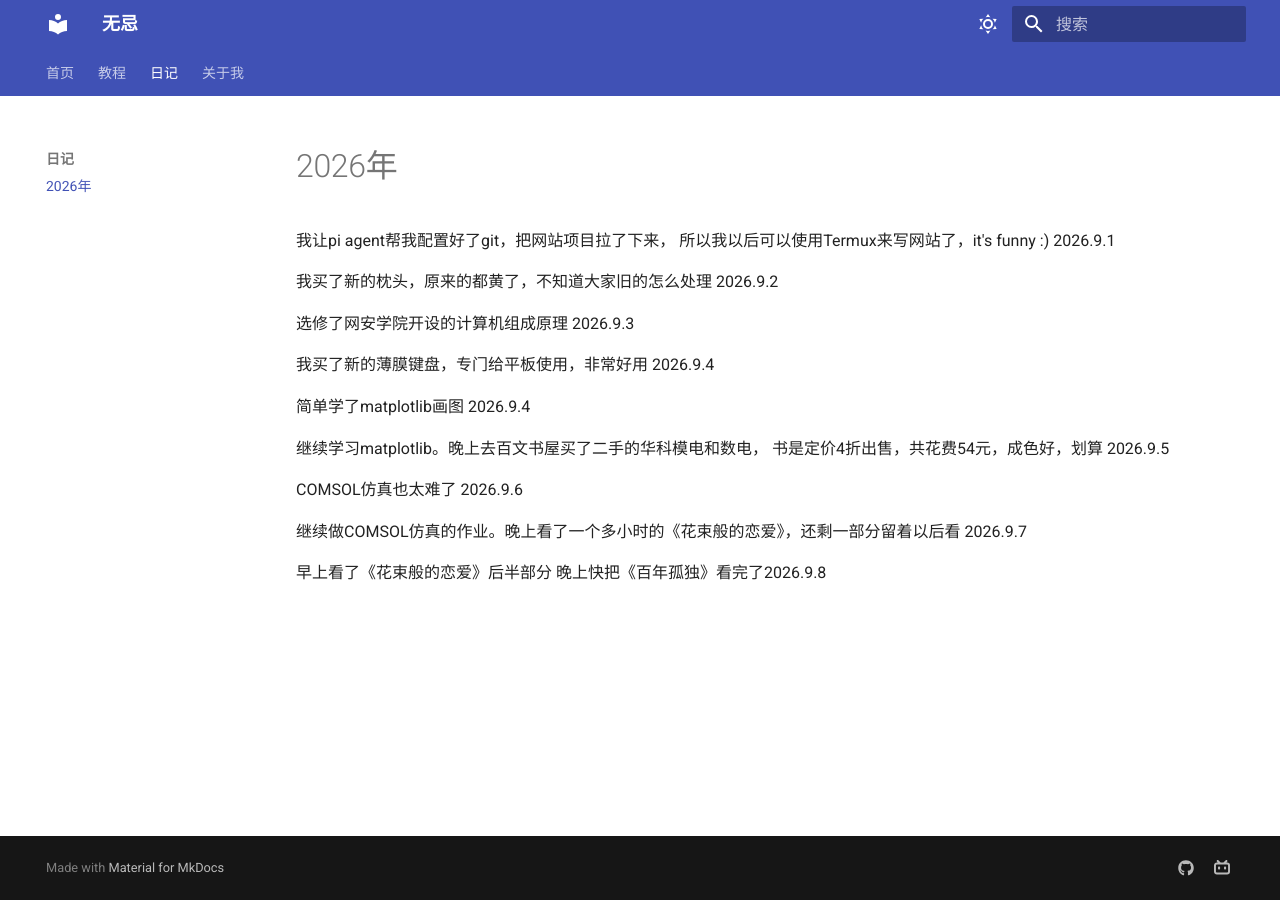
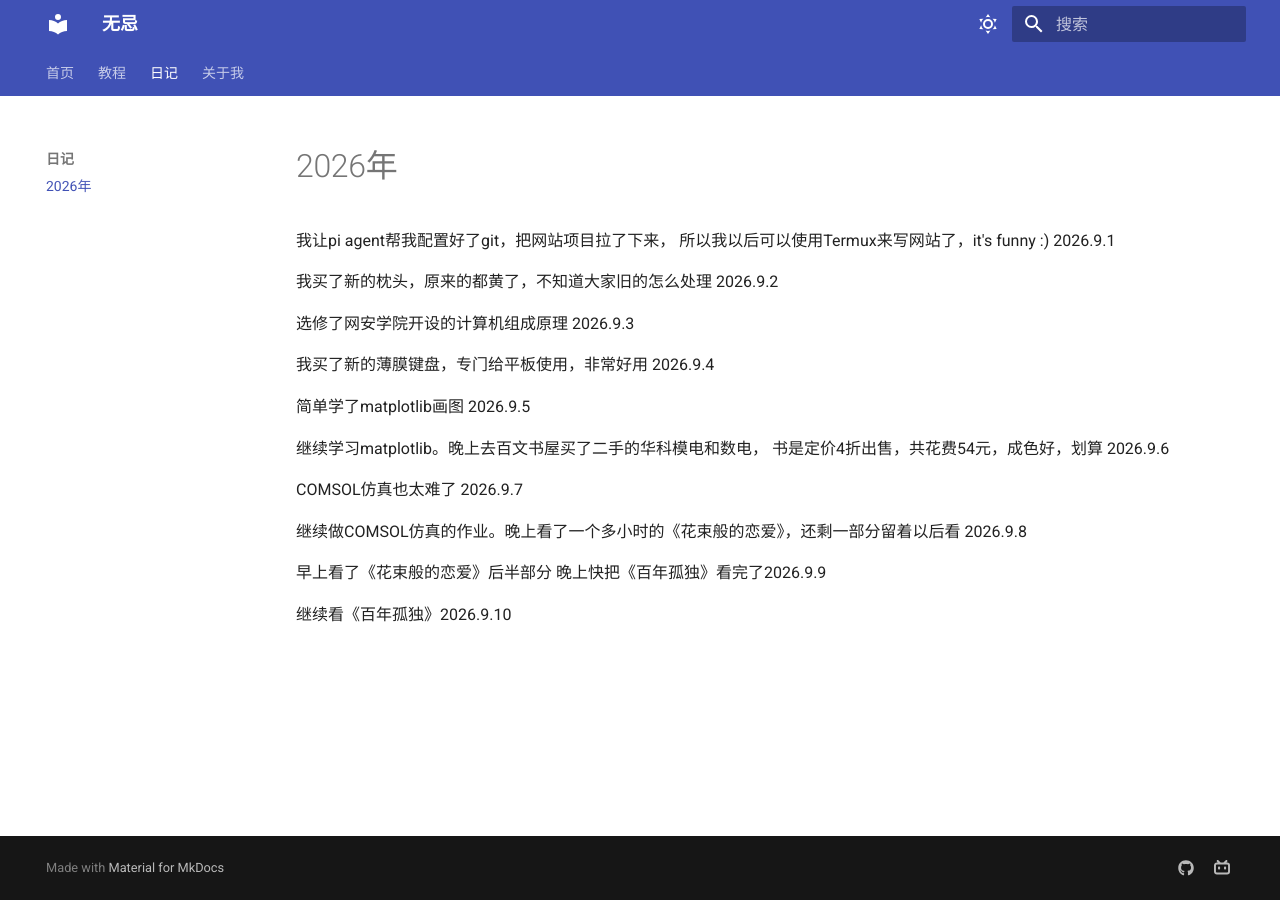
Before and after one commit to Hujiko02/Hujiko02.github.io, an MkDocs documentation site: the page built from docs/diary/2026.md, in a window 1280 px wide. Built offline with MkDocs 1.6.1 and Material for MkDocs 9.7.7, drawn with Linux system fonts in a browser that asks for light colours.

Commit message:
Auto update 2026-09-10 21:03:44

```diff
--- a/docs/diary/2026.md
+++ b/docs/diary/2026.md
@@ -7,13 +7,15 @@
 
 我买了新的薄膜键盘，专门给平板使用，非常好用 2026.9.4
 
-简单学了matplotlib画图 2026.9.4
+简单学了matplotlib画图 2026.9.5
 
 继续学习matplotlib。晚上去百文书屋买了二手的华科模电和数电，
-书是定价4折出售，共花费54元，成色好，划算 2026.9.5
+书是定价4折出售，共花费54元，成色好，划算 2026.9.6
 
-COMSOL仿真也太难了 2026.9.6
+COMSOL仿真也太难了 2026.9.7
 
-继续做COMSOL仿真的作业。晚上看了一个多小时的《花束般的恋爱》，还剩一部分留着以后看 2026.9.7
+继续做COMSOL仿真的作业。晚上看了一个多小时的《花束般的恋爱》，还剩一部分留着以后看 2026.9.8
 
-早上看了《花束般的恋爱》后半部分 晚上快把《百年孤独》看完了2026.9.8
+早上看了《花束般的恋爱》后半部分 晚上快把《百年孤独》看完了2026.9.9
+
+继续看《百年孤独》2026.9.10
```
